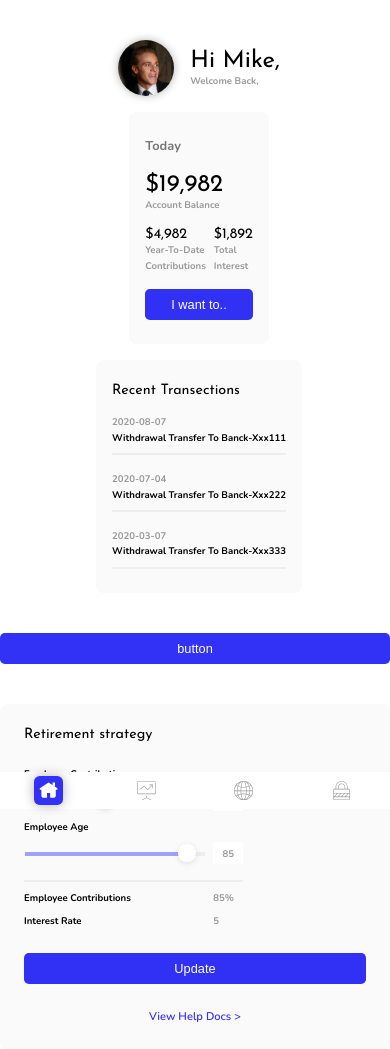
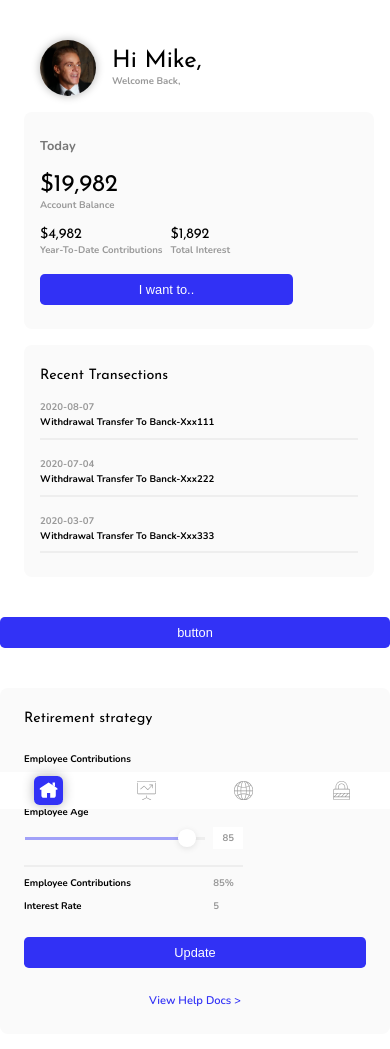
Before and after one commit to Er-Rahul-Tiwari/newDashboard, a PHP site: page / in a window 390 px wide. Shown: the part 35-1084 px from the top of the page. Run offline with PHP 8.4, Linux system fonts and the light colour scheme.

Commit message:
modefied mobile view

```diff
--- a/css/style.css
+++ b/css/style.css
@@ -244,8 +244,9 @@ body {
         width: 100%;
         justify-items: end; } }
 
-.sm__none {
-  display: none; }
+@media only screen and (max-width: 37.5em) {
+  .sm__none {
+    display: none; } }
 
 .profiles {
   background-color: #fafafa;
@@ -266,6 +267,9 @@ body {
   padding: 0 2rem;
   align-items: center;
   justify-items: start; }
+  @media only screen and (max-width: 37.5em) {
+    .profile__story {
+      width: 100%; } }
 
 .profile__img {
   height: 7rem;
@@ -284,7 +288,8 @@ body {
   justify-items: start;
   grid-row-gap: 2rem;
   padding: 3rem 2rem;
-  background-color: #fafafa; }
+  background-color: #fafafa;
+  width: 100%; }
 
 .profile__today {
   font-size: 1.6rem;
@@ -296,7 +301,7 @@ body {
   grid-row-gap: 2rem; }
   @media only screen and (max-width: 37.5em) {
     .profile__box {
-      grid-template-columns: repeat(2, min-content);
+      grid-template-columns: repeat(2, 1fr);
       grid-column-gap: 1rem; } }
 
 .profile__transection {
@@ -304,7 +309,8 @@ body {
   padding: 3rem 2rem;
   display: grid;
   grid-gap: 2rem;
-  text-transform: capitalize; }
+  text-transform: capitalize;
+  width: 100%; }
 
 .profile__withdrawal {
   font-size: 1.2rem;
--- a/sass/_navbar.scss
+++ b/sass/_navbar.scss
@@ -97,5 +97,7 @@
 }
 
 .sm__none{
-    display: none;
+    @media only screen and (max-width: $bp-small){
+        display: none;
+    }
 }
--- a/sass/_profile.scss
+++ b/sass/_profile.scss
@@ -22,7 +22,11 @@
 
         align-items: center;
         justify-items: start;
-    }
+
+        @media only screen and (max-width: $bp-small) {
+            width: 100%;
+        }
+        }
     &__img {
         height: 7rem;
         width: 7rem;
@@ -34,8 +38,6 @@
         -o-border-radius: 50%;
         box-shadow: 0 0 1rem rgba($color-black, 0.3);
     }
-    &__name {
-    }
     &__revenue {
         display: grid;
         justify-content: start;
@@ -44,6 +46,7 @@
         padding: 3rem 2rem;
         background-color: $color-fa;
         @extend %border__radius-1;
+        width: 100%;
     }
     &__today {
         font-size: $font-16;
@@ -55,7 +58,7 @@
         grid-row-gap: 2rem;
 
         @media only screen and (max-width: $bp-small) {
-            grid-template-columns: repeat(2, min-content);
+            grid-template-columns: repeat(2, 1fr);
             grid-column-gap: 1rem;
         }
     }
@@ -66,6 +69,7 @@
         grid-gap: 2rem;
         text-transform: capitalize;
         @extend %border__radius-1;
+        width: 100%;
     }
     &__withdrawal {
         font-size: $font-12;
```
